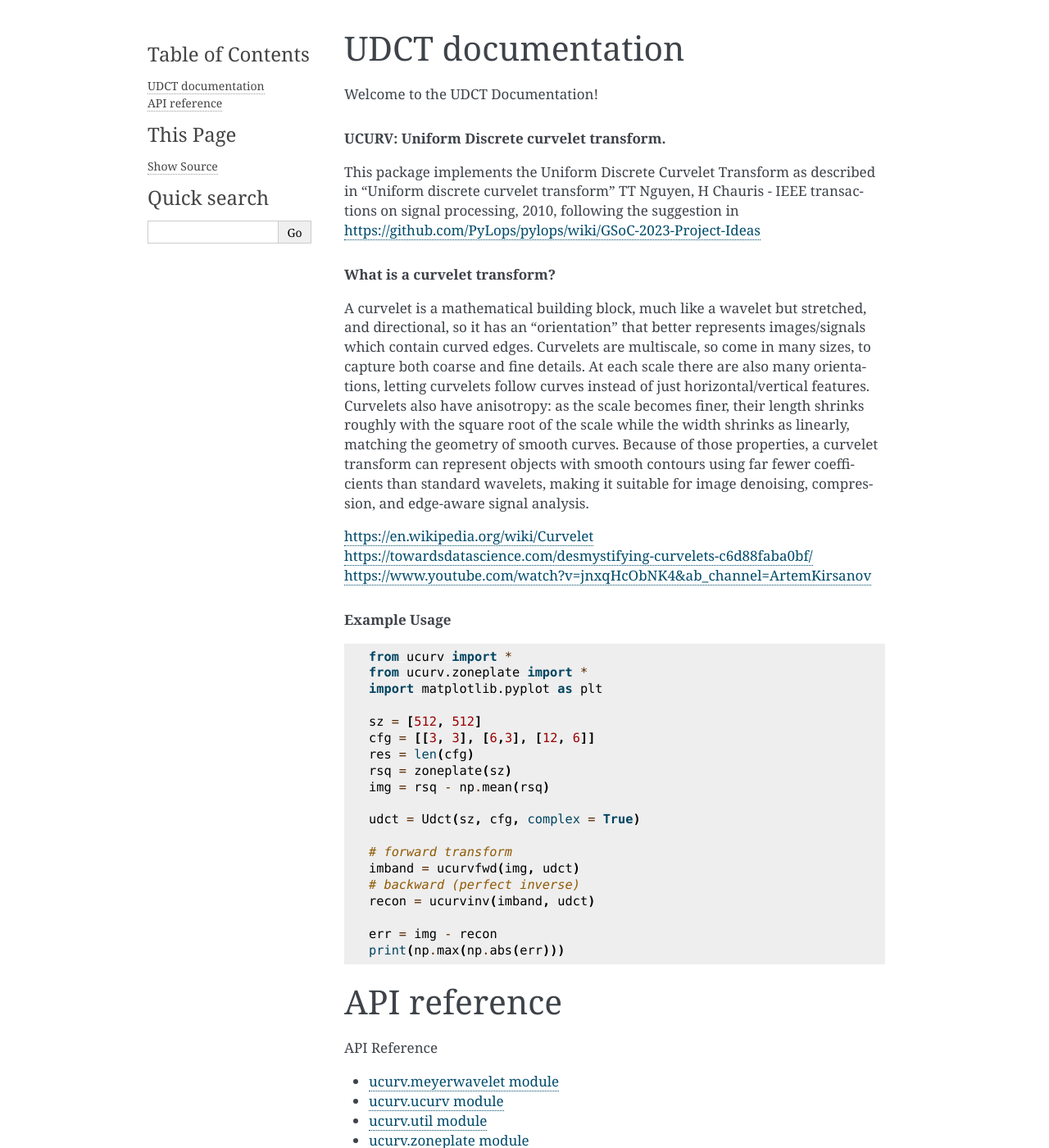
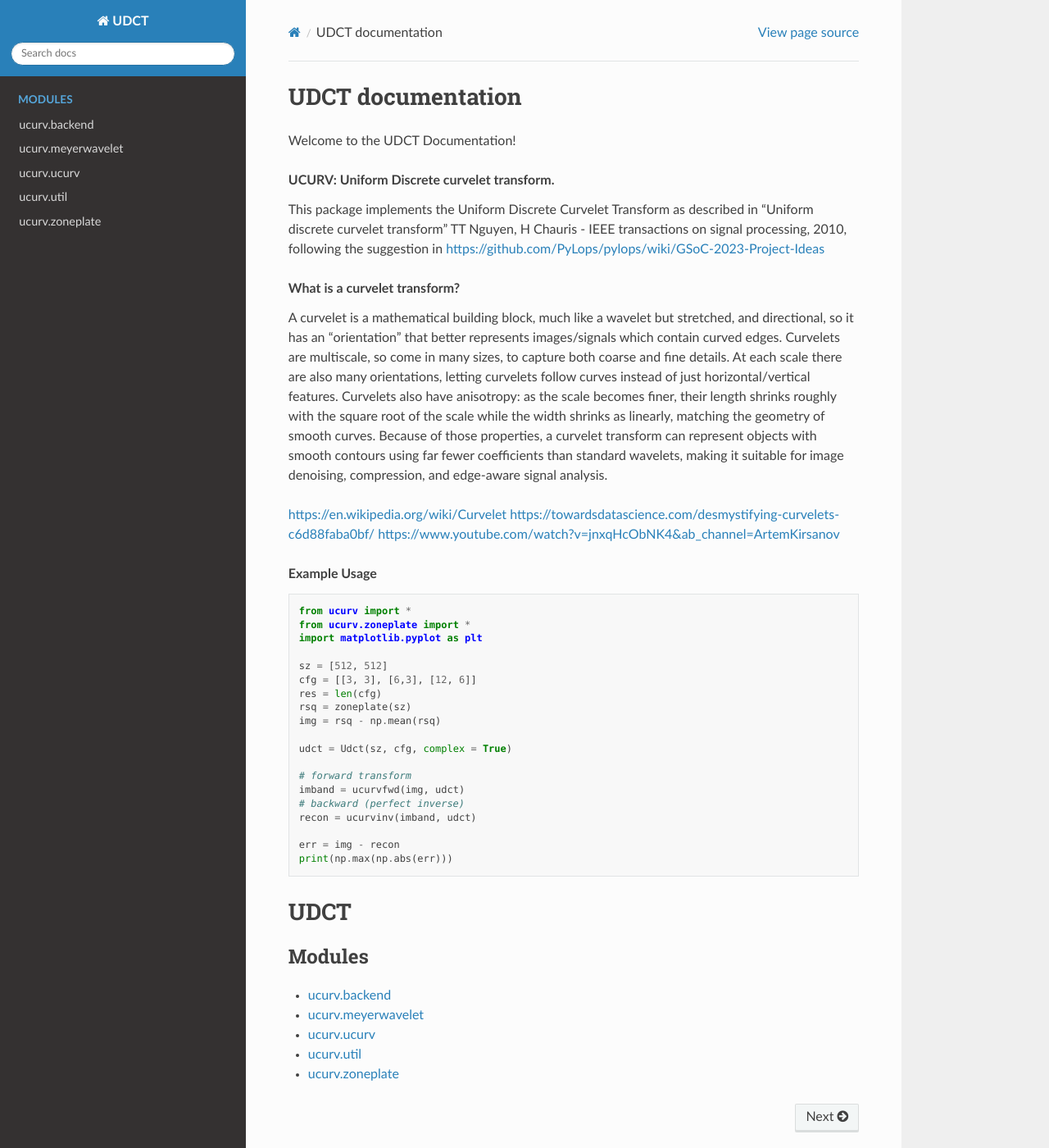
Before and after one commit to yud08/ucurv, a Sphinx documentation site: the page built from docs/source/index.rst, in a window 1280 px wide and 1400 px high. Shown: the whole window at 82% size. Built offline with Sphinx 7.4.7 and the Read the Docs theme 3.1.0, drawn with Linux system fonts in a browser that asks for light colours; some of the changed text lies outside the part shown.

Commit message:
readthedocs changes

```diff
--- /dev/null
+++ b/docs/source/api/ucurv.backend.rst
@@ -0,0 +1,11 @@
+ucurv.backend
+=============
+
+.. automodule:: ucurv.backend
+
+
+   .. rubric:: Functions
+
+   .. autosummary::
+
+      get_module
--- /dev/null
+++ b/docs/source/api/ucurv.zoneplate.rst
@@ -0,0 +1,6 @@
+ucurv.zoneplate
+===============
+
+.. currentmodule:: ucurv
+
+.. autofunction:: zoneplate
--- a/docs/source/conf.py
+++ b/docs/source/conf.py
@@ -3,38 +3,45 @@
 # For the full list of built-in configuration values, see the documentation:
 # https://www.sphinx-doc.org/en/master/usage/configuration.html
 
-# -- Project information -----------------------------------------------------
-# https://www.sphinx-doc.org/en/master/usage/configuration.html#project-information
-
 import os
 import sys
 sys.path.insert(0, os.path.abspath('../..'))
+
+# -- Project information -----------------------------------------------------
+# https://www.sphinx-doc.org/en/master/usage/configuration.html#project-information
 
 project = 'UDCT'
 copyright = '2025, Duy Nguyen'
 author = 'Duy Nguyen'
 release = '0.1.1'
 
+# -- General configuration ---------------------------------------------------
+# https://www.sphinx-doc.org/en/master/usage/configuration.html#general-configuration
+
 extensions = [
-    "sphinx.ext.autodoc",
-    "sphinx.ext.napoleon",       # Google/NumPy‑style docstrings
-    "sphinx.ext.autosectionlabel"  # optional
+    "sphinx.ext.autodoc",          # pull in docstrings
+    "sphinx.ext.napoleon",         # Google/NumPy-style docstrings
+    "sphinx.ext.autosectionlabel", # reference sections across docs
+    "sphinx.ext.viewcode",         # link to highlighted source
+    "sphinx.ext.autosummary"       # auto-generate API summary pages
 ]
 
 autosectionlabel_prefix_document = True
-html_theme = 'sphinx_rtd_theme'
-
-
-# -- General configuration ---------------------------------------------------
-# https://www.sphinx-doc.org/en/master/usage/configuration.html#general-configuration
+autosummary_generate = True
+autodoc_default_options = {
+    "members": True,
+    "undoc-members": True,
+    "show-inheritance": True,
+}
 
 templates_path = ['_templates']
 exclude_patterns = []
 
-
+# If your code imports heavy optional deps, mock them to avoid build failures
+autodoc_mock_imports = ["numpy", "scipy", "matplotlib", "pylops"]
 
 # -- Options for HTML output -------------------------------------------------
 # https://www.sphinx-doc.org/en/master/usage/configuration.html#options-for-html-output
 
-html_theme = 'alabaster'
+html_theme = 'sphinx_rtd_theme'  # readthedocs theme for API docs
 html_static_path = ['_static']
--- a/docs/source/index.rst
+++ b/docs/source/index.rst
@@ -44,13 +44,15 @@ https://www.youtube.com/watch?v=jnxqHcObNK4&ab_channel=ArtemKirsanov
    err = img - recon
    print(np.max(np.abs(err)))
 
-API reference
-=============
+UDCT
+====
 
 .. toctree::
    :maxdepth: 2
-   :caption: API Reference
-   :glob:
+   :caption: Modules
 
-   ucurv.*
-   modules
+   ucurv.backend
+   ucurv.meyerwavelet
+   ucurv.ucurv
+   ucurv.util
+   ucurv.zoneplate
--- /dev/null
+++ b/docs/source/ucurv.backend.rst
@@ -0,0 +1,7 @@
+ucurv.backend
+=============
+
+.. automodule:: ucurv.backend
+   :members:
+   :undoc-members:
+   :show-inheritance:
--- a/docs/source/ucurv.meyerwavelet.rst
+++ b/docs/source/ucurv.meyerwavelet.rst
@@ -1,7 +1,7 @@
-ucurv.meyerwavelet module
-=========================
+ucurv.meyerwavelet
+==================
 
 .. automodule:: ucurv.meyerwavelet
    :members:
+   :undoc-members:
    :show-inheritance:
-   :undoc-members:
--- a/docs/source/ucurv.ucurv.rst
+++ b/docs/source/ucurv.ucurv.rst
@@ -1,7 +1,7 @@
-ucurv.ucurv module
-==================
+ucurv.ucurv
+===========
 
 .. automodule:: ucurv.ucurv
    :members:
+   :undoc-members:
    :show-inheritance:
-   :undoc-members:
--- a/docs/source/ucurv.util.rst
+++ b/docs/source/ucurv.util.rst
@@ -1,7 +1,7 @@
-ucurv.util module
-=================
+ucurv.util
+==========
 
 .. automodule:: ucurv.util
    :members:
+   :undoc-members:
    :show-inheritance:
-   :undoc-members:
--- a/docs/source/ucurv.zoneplate.rst
+++ b/docs/source/ucurv.zoneplate.rst
@@ -1,7 +1,7 @@
-ucurv.zoneplate module
+ucurv.zoneplate
 ======================
 
 .. automodule:: ucurv.zoneplate
    :members:
+   :undoc-members:
    :show-inheritance:
-   :undoc-members:
```
Also changed, not shown: docs/source/api/ucurv.meyerwavelet.rst (added, +15 -0 lines), docs/source/api/ucurv.ucurv.rst (added, +25 -0 lines), docs/source/api/ucurv.util.rst (added, +14 -0 lines), docs/source/modules.rst (deleted, +0 -7 lines), docs/source/ucurv.rst (deleted, +0 -45 lines), 2 other files.
